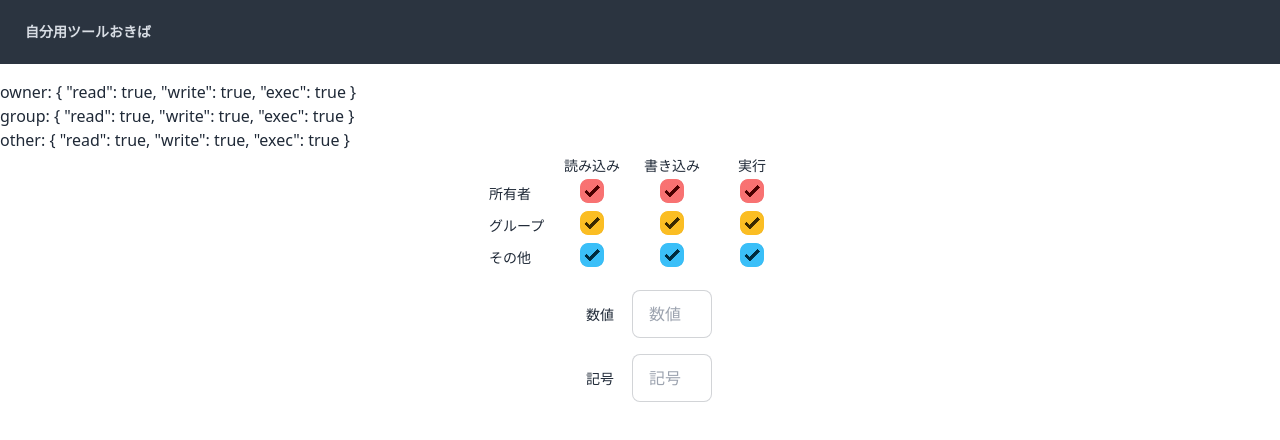
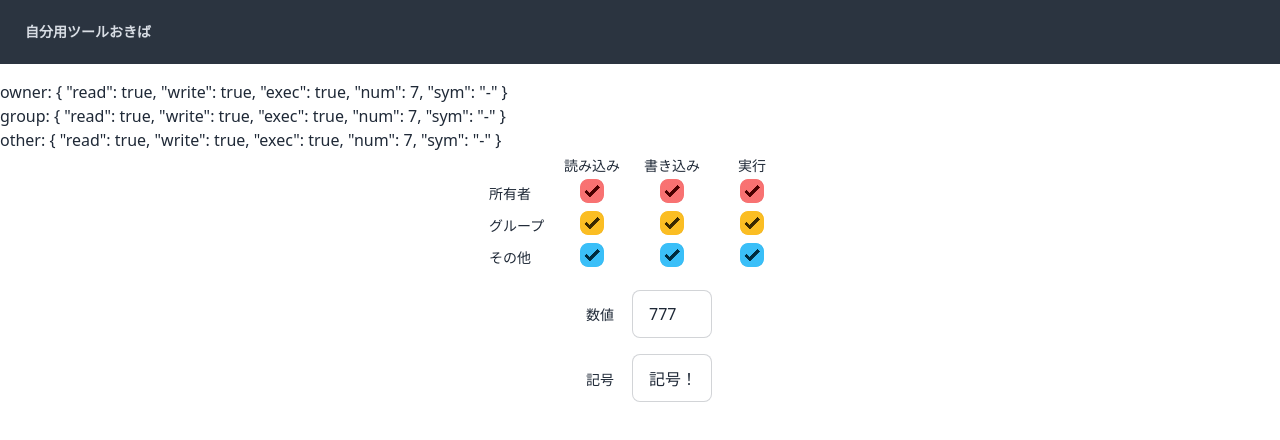
Before and after one commit to kyoruni/my-tools, a Vue app: page /permission in a window 1280 px wide. Shown: the top 440 px of the page. Built offline with nearby package versions, Linux system fonts and the light colour scheme.

Commit message:
:wrench: 数値のパーミッションを表示

```diff
--- a/src/views/Permission.vue
+++ b/src/views/Permission.vue
@@ -1,8 +1,46 @@
 <script setup lang="ts">
-import { ref } from "vue";
-const owner = ref({ read: true, write: true, exec: true });
-const group = ref({ read: true, write: true, exec: true });
-const other = ref({ read: true, write: true, exec: true });
+import { ref, computed } from "vue";
+const READ_NUM = 4;
+const WRITE_NUM = 2;
+const EXEC_NUM = 1;
+const DEFAULT_NUM = 0;
+
+const owner = ref({ read: true, write: true, exec: true, num: 7, sym: "-" });
+const group = ref({ read: true, write: true, exec: true, num: 7, sym: "-" });
+const other = ref({ read: true, write: true, exec: true, num: 7, sym: "-" });
+
+const resultOwnerNum = computed(() => {
+  return "hoge";
+});
+
+const changeOwnerCheck = () => {
+  const readNum = owner.value.read ? READ_NUM : DEFAULT_NUM;
+  const writeNum = owner.value.write ? WRITE_NUM : DEFAULT_NUM;
+  const execNum = owner.value.exec ? EXEC_NUM : DEFAULT_NUM;
+  owner.value.num = readNum + writeNum + execNum;
+};
+
+const changeGroupCheck = () => {
+  const readNum = group.value.read ? READ_NUM : DEFAULT_NUM;
+  const writeNum = group.value.write ? WRITE_NUM : DEFAULT_NUM;
+  const execNum = group.value.exec ? EXEC_NUM : DEFAULT_NUM;
+  group.value.num = readNum + writeNum + execNum;
+};
+
+const changeOtherCheck = () => {
+  const readNum = other.value.read ? READ_NUM : DEFAULT_NUM;
+  const writeNum = other.value.write ? WRITE_NUM : DEFAULT_NUM;
+  const execNum = other.value.exec ? EXEC_NUM : DEFAULT_NUM;
+  other.value.num = readNum + writeNum + execNum;
+};
+
+const resultNum = computed(() => {
+  return owner.value.num.toString() + group.value.num.toString() + other.value.num.toString()
+});
+
+const resultSym = computed(() => {
+  return "記号！";
+});
 </script>
 
 <template>
@@ -26,47 +64,47 @@ const other = ref({ read: true, write: true, exec: true });
       <tr class="text-center">
         <td class="w-16 label-text text-left">所有者</td>
         <td class="w-20">
-          <input type="checkbox" v-model="owner.read" class="checkbox checkbox-error" />
+          <input type="checkbox" v-model="owner.read" class="checkbox checkbox-error" @change="changeOwnerCheck"/>
         </td>
         <td class="w-20">
-          <input type="checkbox" v-model="owner.write" class="checkbox checkbox-error" />
+          <input type="checkbox" v-model="owner.write" class="checkbox checkbox-error" @change="changeOwnerCheck"/>
         </td>
         <td class="w-20">
-          <input type="checkbox" v-model="owner.exec" class="checkbox checkbox-error" />
+          <input type="checkbox" v-model="owner.exec" class="checkbox checkbox-error" @change="changeOwnerCheck"/>
         </td>
       </tr>
       <tr class="text-center">
         <td class="w-16 label-text text-left">グループ</td>
         <td class="w-20">
-          <input type="checkbox" v-model="group.read" class="checkbox checkbox-warning" />
+          <input type="checkbox" v-model="group.read" class="checkbox checkbox-warning" @change="changeGroupCheck" />
         </td>
         <td class="w-20">
-          <input type="checkbox" v-model="group.write" class="checkbox checkbox-warning" />
+          <input type="checkbox" v-model="group.write" class="checkbox checkbox-warning" @change="changeGroupCheck" />
         </td>
         <td class="w-20">
-          <input type="checkbox" v-model="group.exec" class="checkbox checkbox-warning" />
+          <input type="checkbox" v-model="group.exec" class="checkbox checkbox-warning" @change="changeGroupCheck" />
         </td>
       </tr>
       <tr class="text-center">
         <td class="w-16 label-text text-left">その他</td>
         <td class="w-20">
-          <input type="checkbox" v-model="other.read" class="checkbox checkbox-info" />
+          <input type="checkbox" v-model="other.read" class="checkbox checkbox-info" @change="changeOtherCheck" />
         </td>
         <td class="w-20">
-          <input type="checkbox" v-model="other.write" class="checkbox checkbox-info" />
+          <input type="checkbox" v-model="other.write" class="checkbox checkbox-info" @change="changeOtherCheck" />
         </td>
         <td class="w-20">
-          <input type="checkbox" v-model="other.exec" class="checkbox checkbox-info" />
+          <input type="checkbox" v-model="other.exec" class="checkbox checkbox-info" @change="changeOtherCheck" />
         </td>
       </tr>
     </table>
   </div>
   <div class="text-center mt-4">
     <span class="label-text inline-block w-16">数値</span>
-    <input type="text" placeholder="数値" class="input input-bordered w-20 max-w-xs" />
+    <input type="text" v-model="resultNum" class="input input-bordered w-20 max-w-xs" />
   </div>
   <div class="text-center mt-4">
     <span class="label-text inline-block w-16">記号</span>
-    <input type="text" placeholder="記号" class="input input-bordered w-20 max-w-xs" />
+    <input type="text" v-model="resultSym" class="input input-bordered w-20 max-w-xs" />
   </div>
 </template>
```
